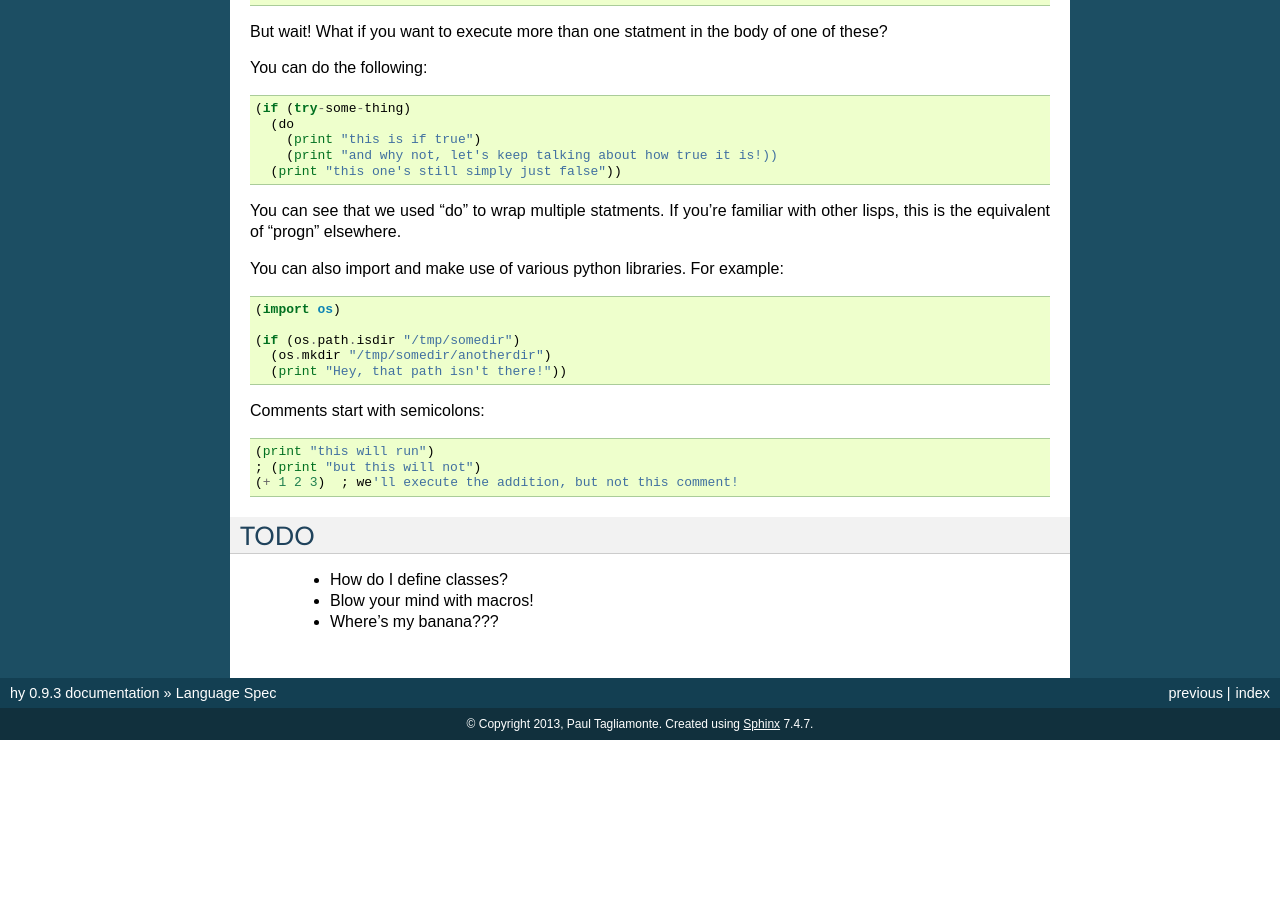
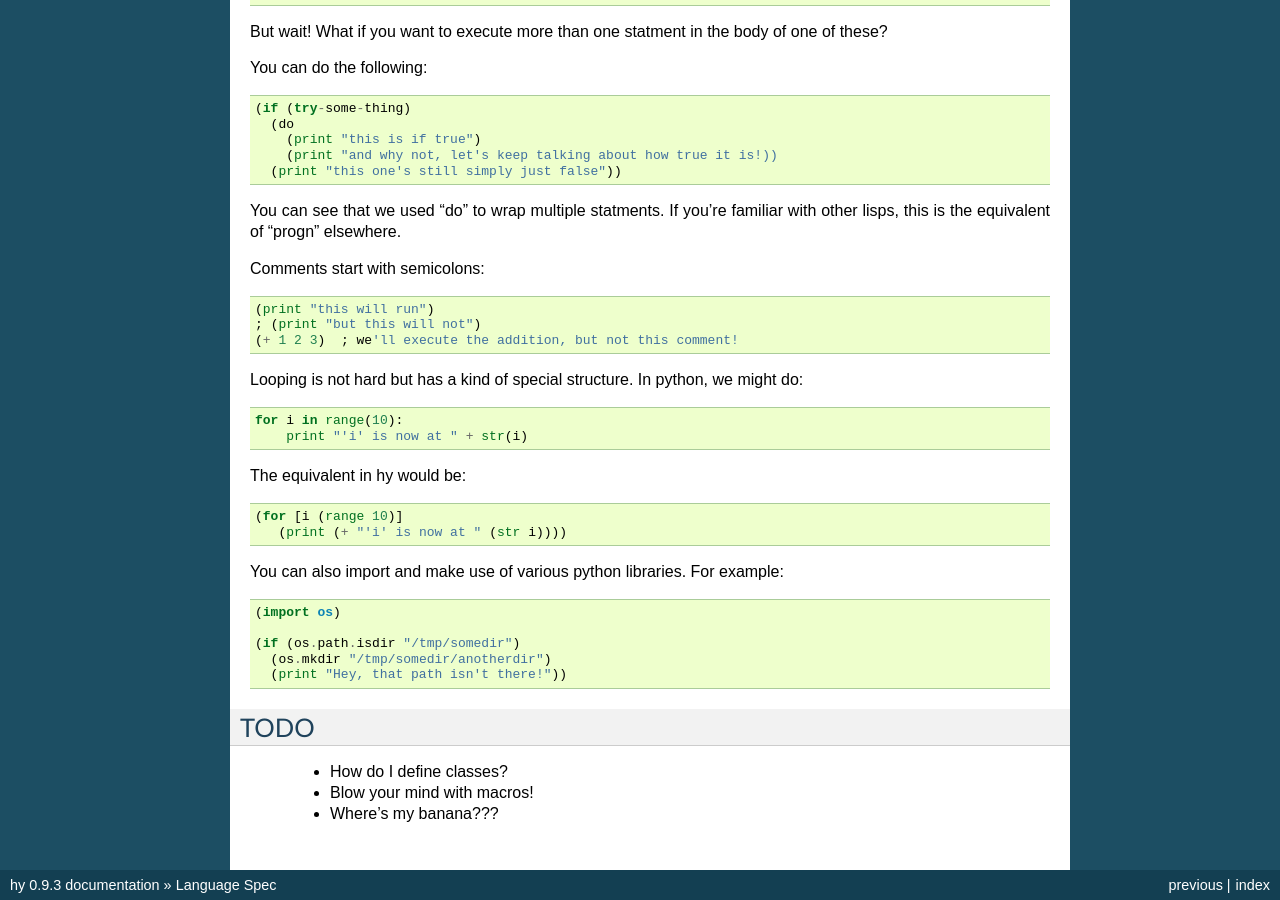
Before and after one commit to hylang/hy, a Sphinx documentation site: the page built from docs/language/index.rst, in a window 1280 px wide and 900 px high, scrolled down 3875 px. Built offline with Sphinx 7.4.7, drawn with Linux system fonts in a browser that asks for light colours; before the commit the page ends 4615 px from its top, so only the background shows below that.

Commit message:
Move the comment section, explain for loops

```diff
--- a/docs/language/index.rst
+++ b/docs/language/index.rst
@@ -252,6 +252,23 @@ You can see that we used "do" to wrap multiple statments.  If you're
 familiar with other lisps, this is the equivalent of "progn"
 elsewhere.
 
+Comments start with semicolons::
+
+  (print "this will run")
+  ; (print "but this will not")
+  (+ 1 2 3)  ; we'll execute the addition, but not this comment!
+
+Looping is not hard but has a kind of special structure.  In python,
+we might do::
+
+  for i in range(10):
+      print "'i' is now at " + str(i)
+
+The equivalent in hy would be::
+
+  (for [i (range 10)]
+     (print (+ "'i' is now at " (str i))))
+
 You can also import and make use of various python libraries.  For
 example::
 
```
Also changed, not shown: other parts of docs/language/index.rst (+0 -5 lines).
